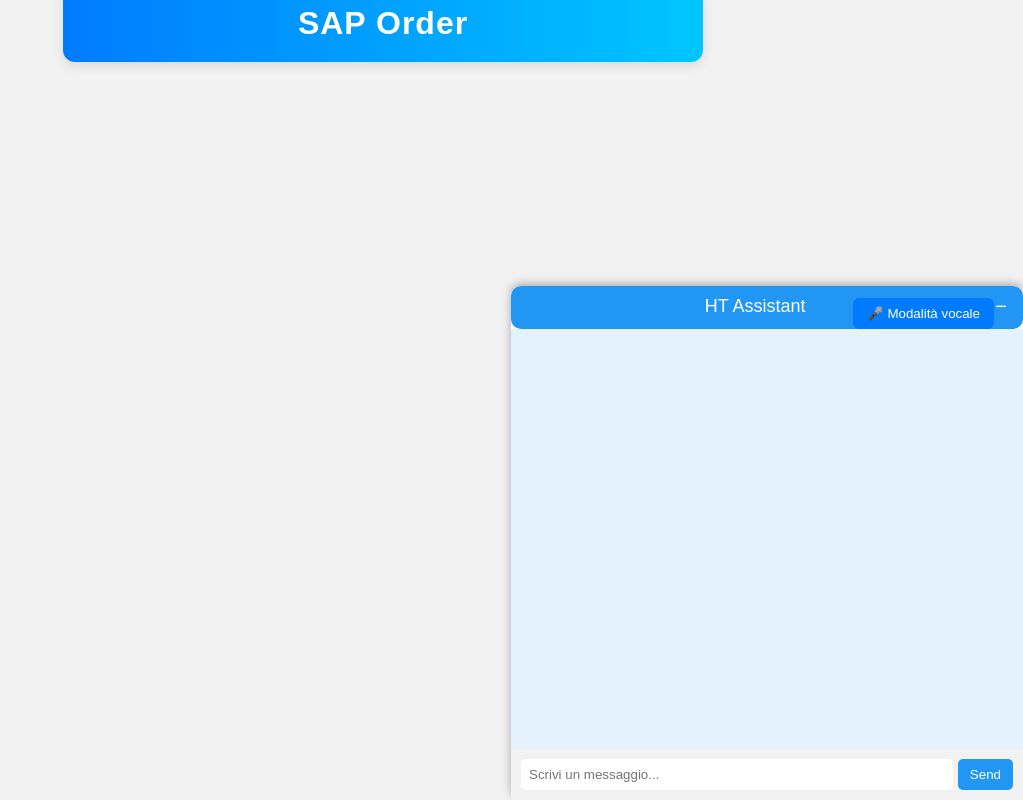
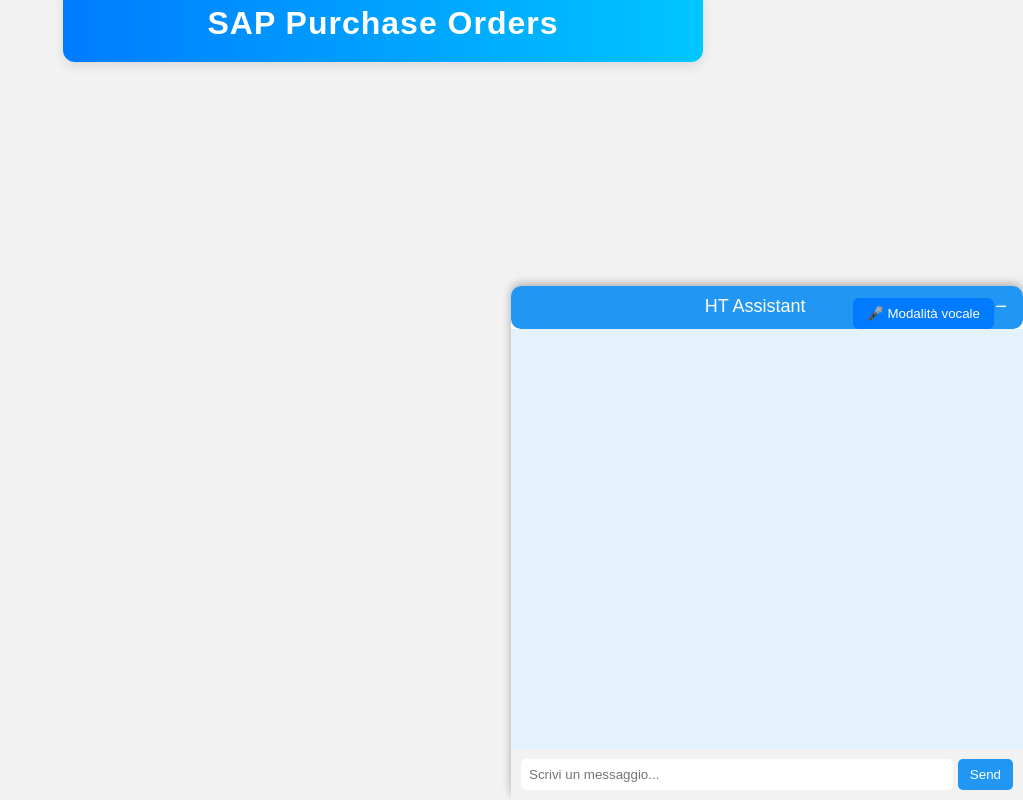
Before and after one commit to digitalht/progettowebsap, a website: page index.html in a window 1280 px wide. Shown: the whole page, without its empty margins (257-1280 px from the left). Drawn offline with Linux system fonts and the light colour scheme.

Commit message:
fix name title h2

```diff
--- a/index.html
+++ b/index.html
@@ -14,7 +14,7 @@
 
     <body>
         <div class="sap-order-header">
-            <h2>SAP Order</h2>
+            <h2>SAP Purchase Orders</h2>
         </div>
         <div class="chat-wrapper">
             <div class="chat-container">
```
